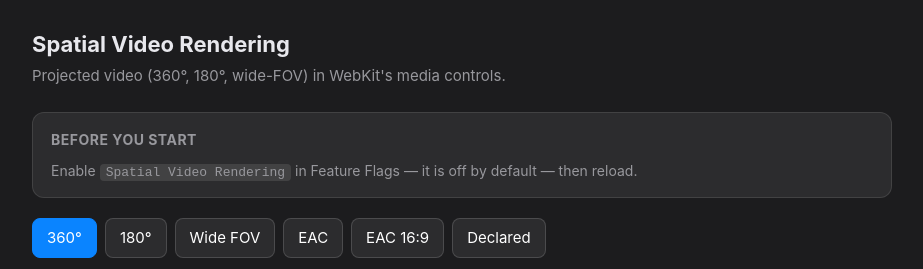
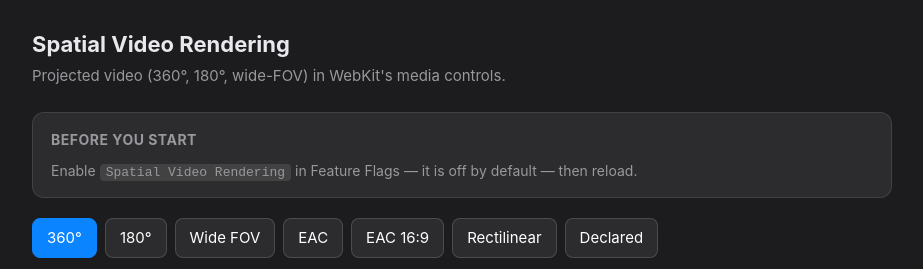
Before and after one commit to Phinny01/SpatialRendererTestPage, a plain HTML site: page index.html in a window 1280 px wide. Shown: the top 269 px of the page, without its empty margins (178-1101 px from the left). Drawn offline with Linux system fonts and the light colour scheme.

Commit message:
update website

```diff
--- a/index.html
+++ b/index.html
@@ -145,6 +145,12 @@ const CLIPS = [
     src: "assets/eac360-16x9-nometadata.mp4",
     projection: "equiangular-cubemap",
     expect: "The same cubemap at 1920×1080, so tiles are 640×540 rather than square. Should be indistinguishable from the EAC tab."
+  },
+  {
+    label: "Rectilinear",
+    src: APPLE_SAMPLES + "360Lighthouse/mvp.m3u8",
+    projection: "rectilinear",
+    expect: "The same clip as the 360° tab, which declares equirectangular metadata, but <code>projection=\"rectilinear\"</code> presents it flat. The keyword overrides the file, and dragging does nothing because there is no renderer. A build that predates the keyword set treats <code>rectilinear</code> as unrecognized, so it falls back to the metadata and this tab looks exactly like the 360° one."
   },
   { label: "Declared", declared: true },
 ];
```
